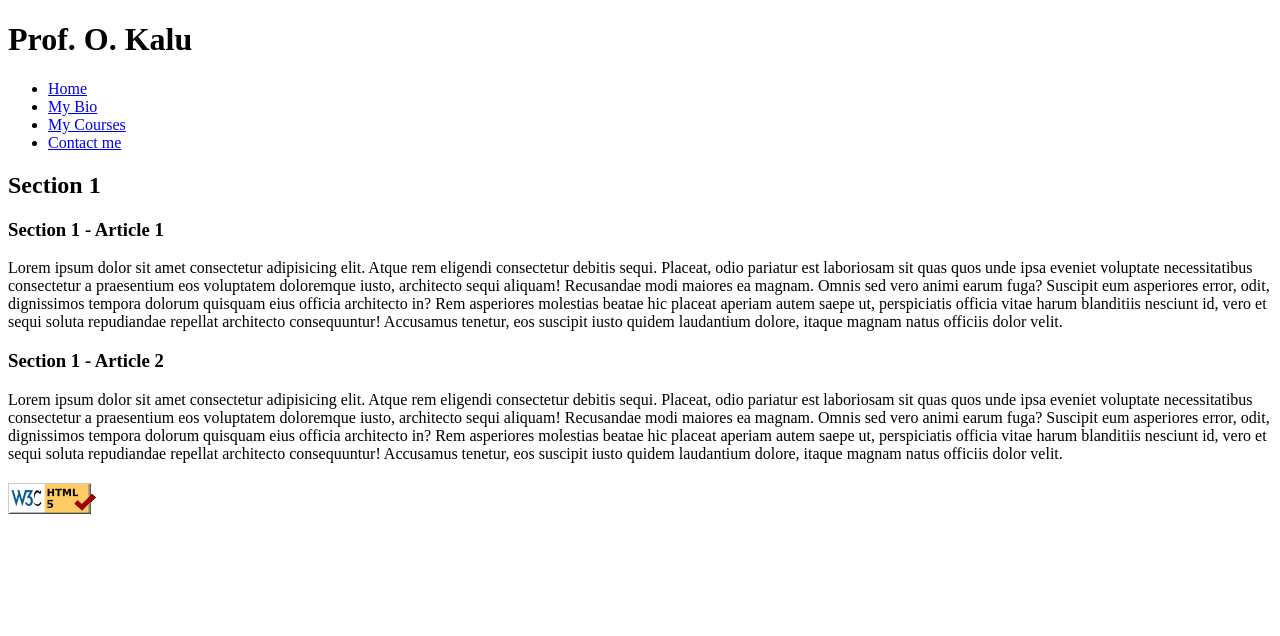
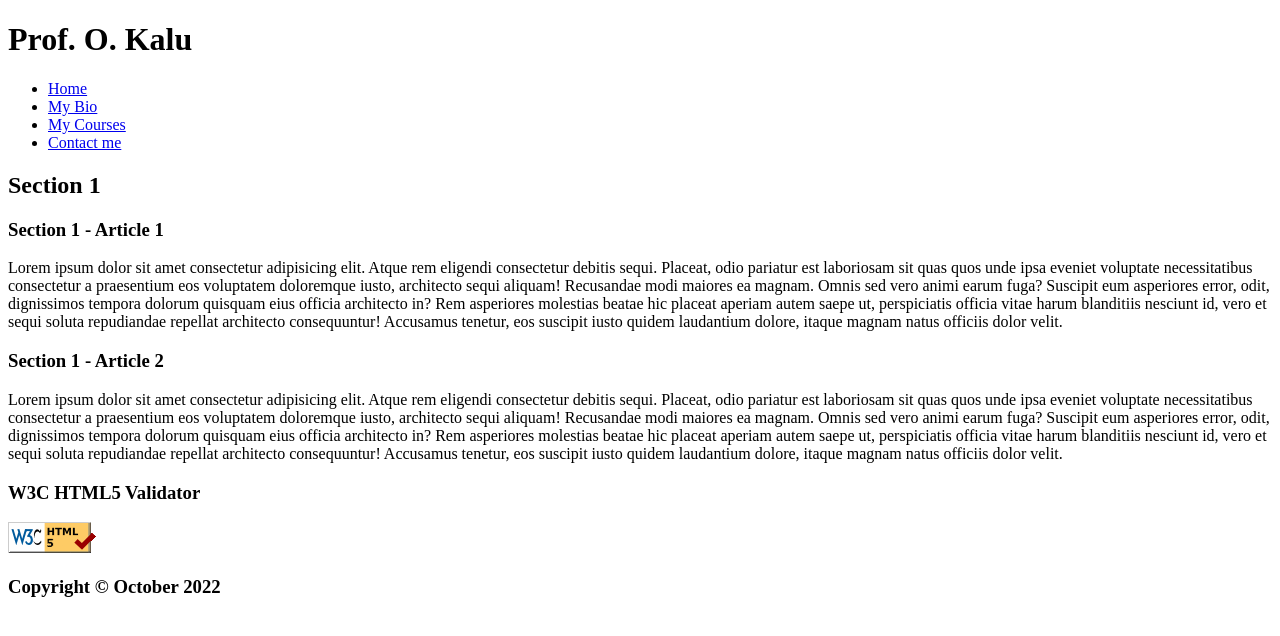
Before and after one commit to okalu/okalu.github.io, a plain HTML site: page docs/index.html in a window 1280 px wide. Drawn offline with Linux system fonts and the light colour scheme.

Commit message:
Fixed W3C HTML5 validator warning and added copyright

```diff
--- a/docs/index.html
+++ b/docs/index.html
@@ -50,11 +50,14 @@
     <footer>
         <!-- Footer content -->
         <section>
-            <h2></h2>
+            <h3>W3C HTML5 Validator</h3>
             <a href="https://validator.w3.org/check?url=https://okalu.github.io/index.html">
                 <img src="./images/w3c-html5-logo.png" alt="W3C HTML Logo">
             </a>
         </section>
+        <section>
+            <h3>Copyright &copy; October 2022</h3>
+        </section>
     </footer>
 </body>
 </html>
```
